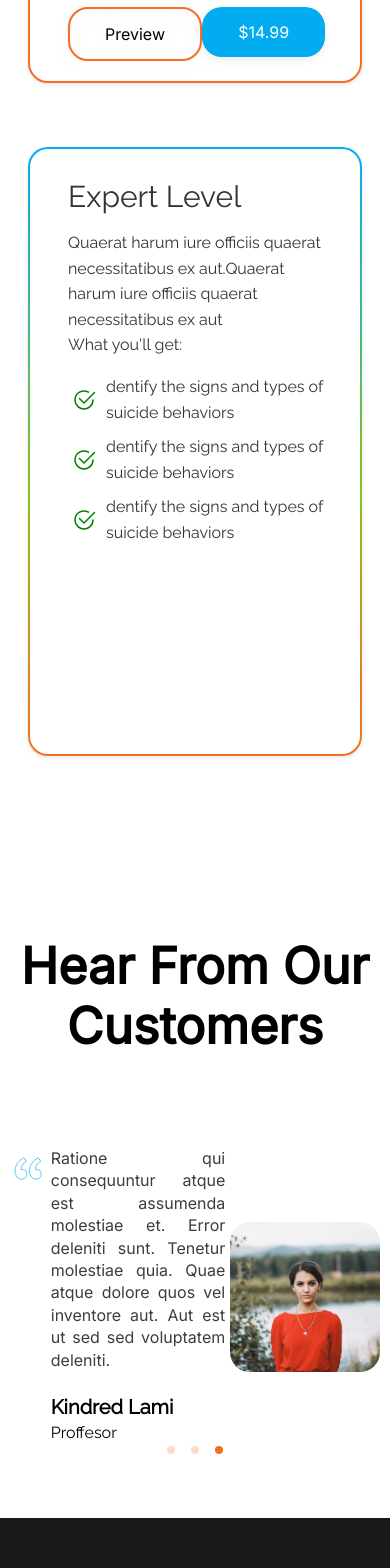
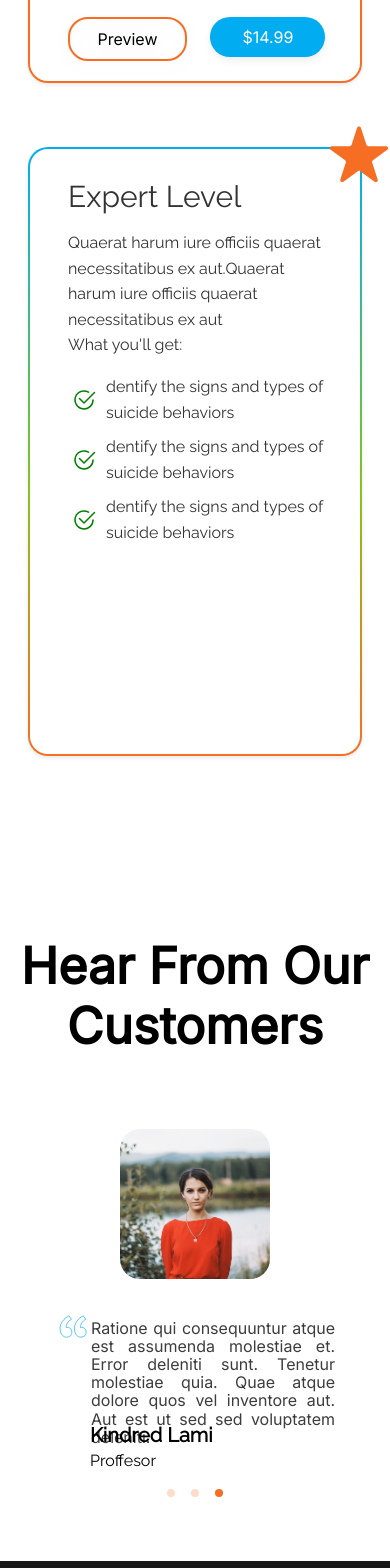
Before and after one commit to rockey223/Test100years, a React (Create React App) app: page / in a window 390 px wide. Shown: the part 4280-5848 px from the top of the page. Built offline with nearby package versions, Linux system fonts and the light colour scheme; no server answers.

Commit message:
hoem page responsive

```diff
--- a/src/App.js
+++ b/src/App.js
@@ -20,6 +20,7 @@ function App() {
   const [openVideoPlayer, setOpenVideoPlayer] = useState(false);
   const [popupDetails, setPopupDetails] = useState();
   const tooglePopup = (videoItem,title) => {
+    console.log(title);
     setPopupDetails(videoItem,title);
     setOpenVideoPlayer(!openVideoPlayer);
     console.log(videoItem);
--- a/src/components/Helpers/VideoPopUp.jsx
+++ b/src/components/Helpers/VideoPopUp.jsx
@@ -4,6 +4,7 @@ import "./videopopup.css";
 import { CgClose } from "react-icons/cg";
 const VideoPopUp = ({ videoUrl, close, details, title }) => {
   // console.log(close)
+  console.log(details.video.title);
   return (
     <>
       <div className="videoPop-Container-main">
--- a/src/components/Home/SlideBox/SlideBox.css
+++ b/src/components/Home/SlideBox/SlideBox.css
@@ -61,6 +61,7 @@
 }
 
 .left-review {
+  /* display: flex; */
   margin-top: 25px;
   width: 570px;
   height: 300px;
@@ -69,6 +70,8 @@
 }
 
 .review {
+  height: 200px;
+  display: flex;
   color: #3d3d3d;
   font-family: Inter;
   font-size: 24px;
@@ -79,7 +82,9 @@
   letter-spacing: 0.54px;
   margin-bottom: 24px;
 }
-
+.review span{
+  padding: 35px 0 0 0;
+}
 .review-name {
   font-family: Raleway;
   font-size: 20px;
@@ -88,7 +93,10 @@
   line-height: normal;
   margin-bottom: 4px;
 }
-
+.review-name,
+.review-occupation {
+padding: 0 0 0 80px;
+}
 .review-occupation {
   color: #000;
   font-family: Raleway;
--- a/src/components/Home/SlideBox/SlideBox.jsx
+++ b/src/components/Home/SlideBox/SlideBox.jsx
@@ -45,11 +45,19 @@ function SlideBox() {
                         const { name, occupation, review } = item;
                         return (
                             <div className="slider-content" key={index}>
-                                <div className="icon66"><svg width="81" height="80" viewBox="0 0 81 80" fill="none" xmlns="http://www.w3.org/2000/svg">
+
+                                <div className="left-review">
+
+                                    <div className="review">
+                                    <div className="icon66"><svg width="81" height="80" viewBox="0 0 81 80" fill="none" xmlns="http://www.w3.org/2000/svg">
                                     <path d="M37.8939 52.88C37.8939 49.92 37.0939 47.36 35.4539 45.28C32.9739 42.16 28.1339 41.76 25.3339 42.4C24.1739 35.8 29.7739 27.4 37.0139 23.8L31.4539 16C20.5339 21.2 9.77388 33.12 11.6139 48.2C12.7739 57.72 18.2939 64 26.0939 64C29.4939 64 32.3339 63 34.5739 61C36.8139 59 37.8939 56.28 37.8939 52.88ZM70.0939 52.88C70.0939 49.92 69.2939 47.36 67.6539 45.28C65.1339 42.16 60.3339 41.76 57.5339 42.4C56.3739 35.8 61.9739 27.4 69.2139 23.8L63.6539 16C52.7339 21.2 42.0139 33.12 43.8539 48.2C45.0139 57.72 50.4939 64 58.2939 64C61.6939 64 64.5339 63 66.7739 61C69.0139 59 70.0939 56.28 70.0939 52.88Z" stroke="#01ACF1" strokeWidth="1.5" />
                                 </svg> </div>
-                                <div className="left-review">
-                                    <div className="review">{review}</div>
+                                        <span>
+
+                                            {review}
+                                            </span>
+
+                                        </div>
                                     <div className="review-name">{name}</div>
                                     <div className="review-occupation">{occupation}</div>
                                 </div>
--- a/src/components/SingleVIdeo/Desc/desc.css
+++ b/src/components/SingleVIdeo/Desc/desc.css
@@ -5,6 +5,7 @@
     place-items: center;
     padding: 0 0 0 130px;
     justify-content: start;
+    margin: 0 0 30px 0;
   }
   .desc-container-content {
     width: 768px;
--- a/src/components/SingleVIdeo/SingleVideo.css
+++ b/src/components/SingleVIdeo/SingleVideo.css
@@ -72,7 +72,7 @@
     top: 15px;
     /* left: 990px; */
     width: 1440px;
-    margin: 40px 0 0 0;
+    margin: 40px 0 30px 0;
 }
 
 .singleTop-container-right {
--- a/src/components/SingleVideo.jsx
+++ b/src/components/SingleVideo.jsx
@@ -7,7 +7,7 @@ import Video from "./dummy/Video";
 import Requirement from "./SingleVIdeo/Requirement/Requirement";
 import Who from "./SingleVIdeo/Who/Who";
 import Desc from "./SingleVIdeo/Desc/Desc";
-import Content from "./SingleVIdeo/Content/content";
+// import Content from "./SingleVIdeo/Content/content";
 import { FillButton } from "./Helpers/Buttons";
 import { TbArticle } from "react-icons/tb";
 import { BsFillCameraVideoFill } from "react-icons/bs";
@@ -22,7 +22,8 @@ const SingleVideo = ({ tooglePopup }) => {
   // const video = Video.find(({ id }) => id === id);
   const video = Video.find((el) => parseInt(id) === el.id);
   console.log(video);
-
+const title = video.title;
+console.log(title);
   return (
     <>
       <div className="singleVideo-Container">
@@ -35,7 +36,7 @@ const SingleVideo = ({ tooglePopup }) => {
                 <div
                   className="singleTop-container-right-video-box-thumbnail-playBtn"
                   onClick={() => {
-                    tooglePopup({ video });
+                    tooglePopup({ video,title});
                   }}
                 >
                   <svg
@@ -120,7 +121,7 @@ const SingleVideo = ({ tooglePopup }) => {
         <Requirement />
         <Who />
         <Desc />
-        <Content videoDetails={video} />
+        {/* <Content videoDetails={video} /> */}
       </div>
     </>
   );
--- a/src/responsive.css
+++ b/src/responsive.css
@@ -125,7 +125,7 @@
   .carousel-container {
     width: 95% !important;
     margin-top: 20px;
-    height: 342px;
+    height: 385px;
     margin-bottom: 50px !important;
   }
   .carousel-root {
@@ -150,6 +150,18 @@
   .left-review{
     height: 100%;
   }
+
+  .review{
+    line-height: 114%!important;
+  }
+  .review-name,
+.review-occupation {
+padding: 0 0 0 44px!important;
+}
+.icon66 svg{
+height: 77px;
+width: 44px;
+}
 }
 
 @media only screen and (max-width: 700px) {
@@ -237,13 +249,21 @@
   .pricing-table-heading {
     margin-bottom: 40px;
   }
-  #star {
+  /* #star {
     display: none;
-  }
+  } */
+
+
+#star {
+    /* position: absolute;
+    width: auto; */
+    top: -23px;
+    left: 299px;
+}
   .priceBox-btn{
-    width: 130px!important;
+    width: 115px!important;
 
-    height: 50px!important;
+    height: 40px!important;
   }
   .slider-content{
     gap: 5px!important;
@@ -263,6 +283,21 @@
       width: 150px!important;
       height: 150px!important;
     }
+    .slider-content{
+      flex-direction: column-reverse;
+    }
+    .left-review {
+
+      width: 380px!important;
+      height: 225px!important;
+    }
+    .review{
+      height: 115px!important;
+    }
+    .review-name,
+.review-occupation {
+padding: 0 0 0 35px!important;
+}
 }
 
 @media only screen and (max-width: 400px) {
@@ -287,6 +322,11 @@
   .videoCard-container-thumbnail img {
     width: 310px !important;
   }
+  .left-review {
+
+    width: 280px!important;
+    height: 225px!important;
+  }
 }
 @media only screen and (max-width: 350px) {
   .Achievement {
@@ -303,4 +343,37 @@
   .achievement-left {
     width: 295px;
   }
+
+  .midBanner-container-right-first-image {
+    width: 110px !important;
+    height: 110px !important;
 }
+.midBanner-container-left svg{
+  width: 250px;
+}
+.midBanner-container-right-first-image img{
+  width: 110px !important;
+  height: 110px !important;
+}
+  .midBanner-container-right-second-image {
+    width: 200px!important;
+    height: 200px !important;
+}
+.midBanner-container-right-second-image img {
+  width: 200px !important;
+  height: 200px !important;
+}
+
+
+  .pricing-table-heading {
+    /* width: 100%; */
+    font-size: 45px;
+    line-height: 55px;
+}
+  #star{
+    display: none;
+  }
+  .review {
+    height: 144px!important;
+}
+}
```
